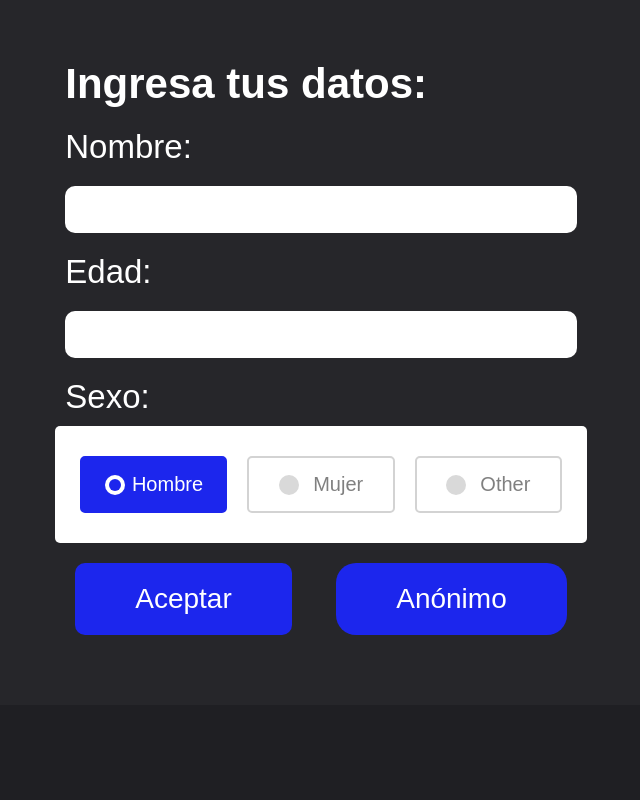
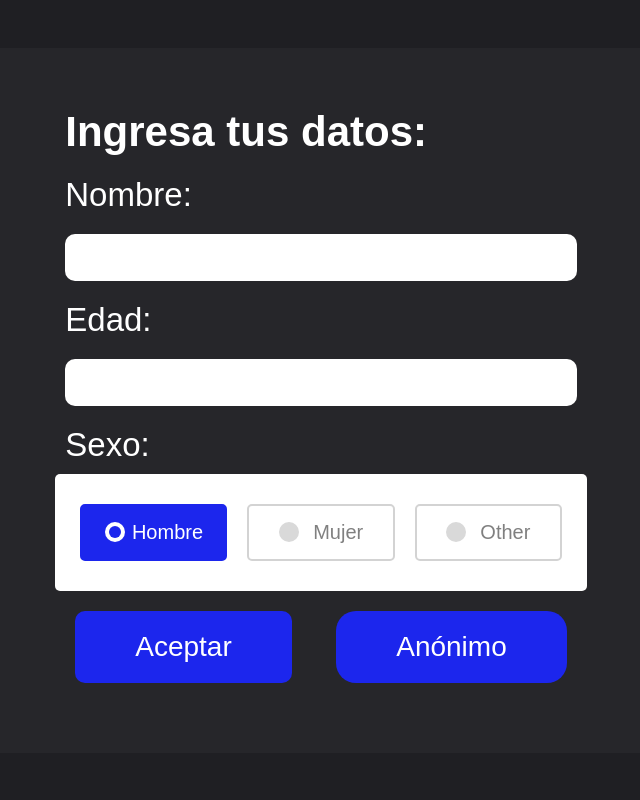
Before and after one commit to leonardo-leon123/depresion, a Flask app: page /registro in a window 1280 px wide. Shown: the part 120-920 px from the top of the page, without its empty margins (319-959 px from the left). Before the commit the page ends 755 px from the top, so only its background shows below. Run offline with Flask 2, Linux system fonts and the light colour scheme.

Commit message:
se me olvido el css :V2

```diff
--- a/static/css/index.css
+++ b/static/css/index.css
@@ -46,7 +46,7 @@ button:hover
 }
 .hero
 {
-    height: 100vh;
+    height: auto;
     background-image: url(../img/bg.jpg);
     background-size: cover;
     background-position: center;
--- a/static/css/registro.css
+++ b/static/css/registro.css
@@ -1,6 +1,6 @@
 .registro
 {
-    height: auto;
+    height: 100vh;
     background-color:#1F1F23;
     display: flex;
     justify-content: center;
```
